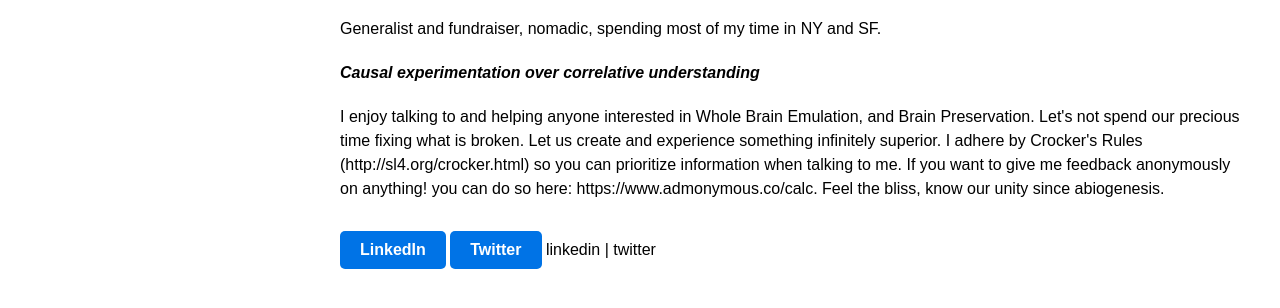
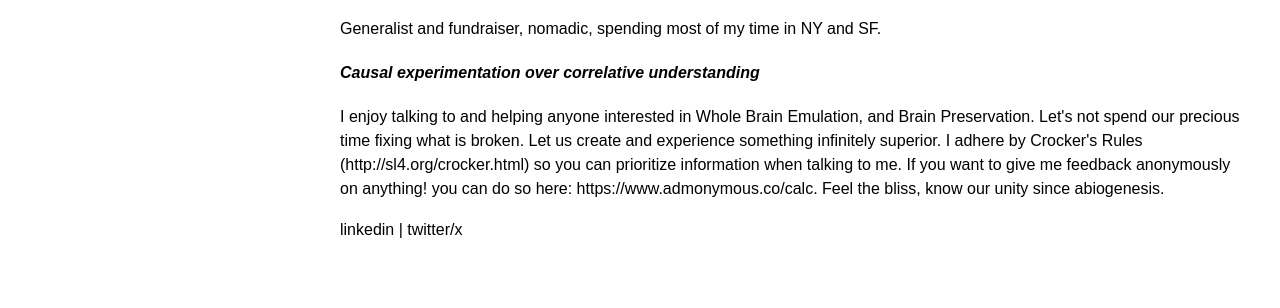
Before and after one commit to calarsenc/calarsenc.github.io, a plain HTML site: page index.html in a window 1280 px wide. Shown: the part 272-580 px from the top of the page. Drawn offline with Linux system fonts and the light colour scheme.

Commit message:
Update index.html

```diff
--- a/index.html
+++ b/index.html
@@ -34,12 +34,7 @@ If you want to give me feedback anonymously on anything! you can do so here:
 https://www.admonymous.co/calc. Feel the bliss, know our unity since abiogenesis.
 
 </p>
-
-<!-- Button links -->
-<a href="https://www.linkedin.com" class="button">LinkedIn</a>
-<a href="https://x.com/calarsenc" class="button">Twitter</a>
-
-                <a href="https://www.linkedin.com">linkedin</a> | <a href="https://www.twitter.com">twitter</a>
+                <a href="https://www.linkedin.com">linkedin</a> | <a href="https://x.com/calarsenc">twitter/x</a>
             </p>
         </div>
     </div>
```
